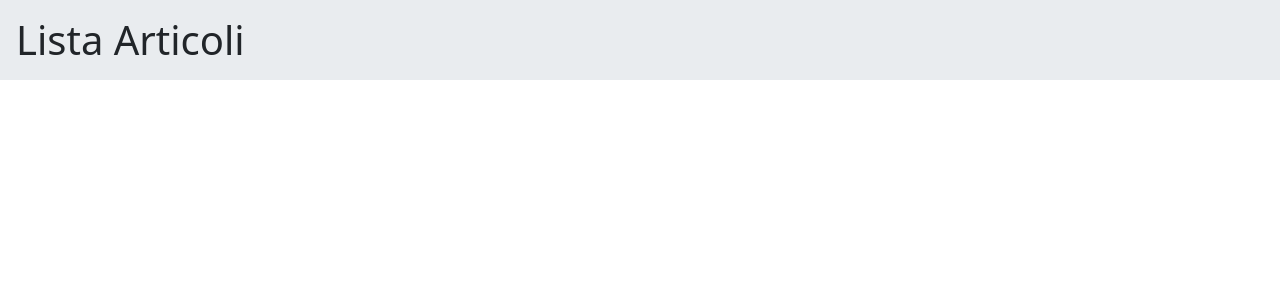
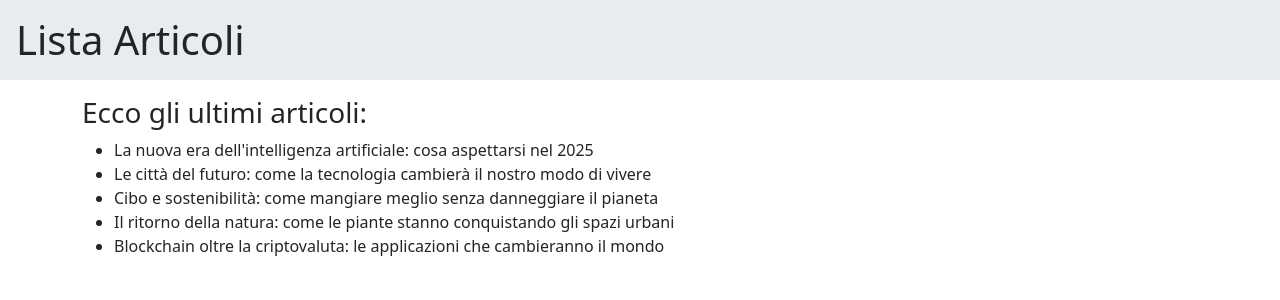
Before and after one commit to fabiodagostino27/react-form, a React (Vite) app: page / in a window 1280 px wide. Shown: the top 300 px of the page. Built offline with nearby package versions, Linux system fonts and the light colour scheme.

Commit message:
ADD: articles list

```diff
--- a/src/App.jsx
+++ b/src/App.jsx
@@ -1,9 +1,19 @@
 import { Header } from "./components/Header";
+import { Main } from "./components/Main";
+
+const articles = [
+    "La nuova era dell'intelligenza artificiale: cosa aspettarsi nel 2025",
+    "Le città del futuro: come la tecnologia cambierà il nostro modo di vivere",
+    "Cibo e sostenibilità: come mangiare meglio senza danneggiare il pianeta",
+    "Il ritorno della natura: come le piante stanno conquistando gli spazi urbani",
+    "Blockchain oltre la criptovaluta: le applicazioni che cambieranno il mondo"
+];
 
 function App() {
     return (
         <>
             <Header/>
+            <Main articles={articles}/>
         </>
     )
 };
--- /dev/null
+++ b/src/components/Article.jsx
@@ -0,0 +1,5 @@
+export const Article = (props) => {
+    return (
+        <li>{props.article}</li>
+    )
+}
--- /dev/null
+++ b/src/components/Main.jsx
@@ -0,0 +1,16 @@
+import { Article } from "./Article";
+
+export const Main = (props) => {
+    const articles = props.articles;
+
+    return (
+        <main className="container">
+            <h3>Ecco gli ultimi articoli:</h3>
+            <ul>
+                {
+                    articles.map(element => <Article article={element}/>)
+                }
+            </ul>
+        </main>
+    )
+}
```
